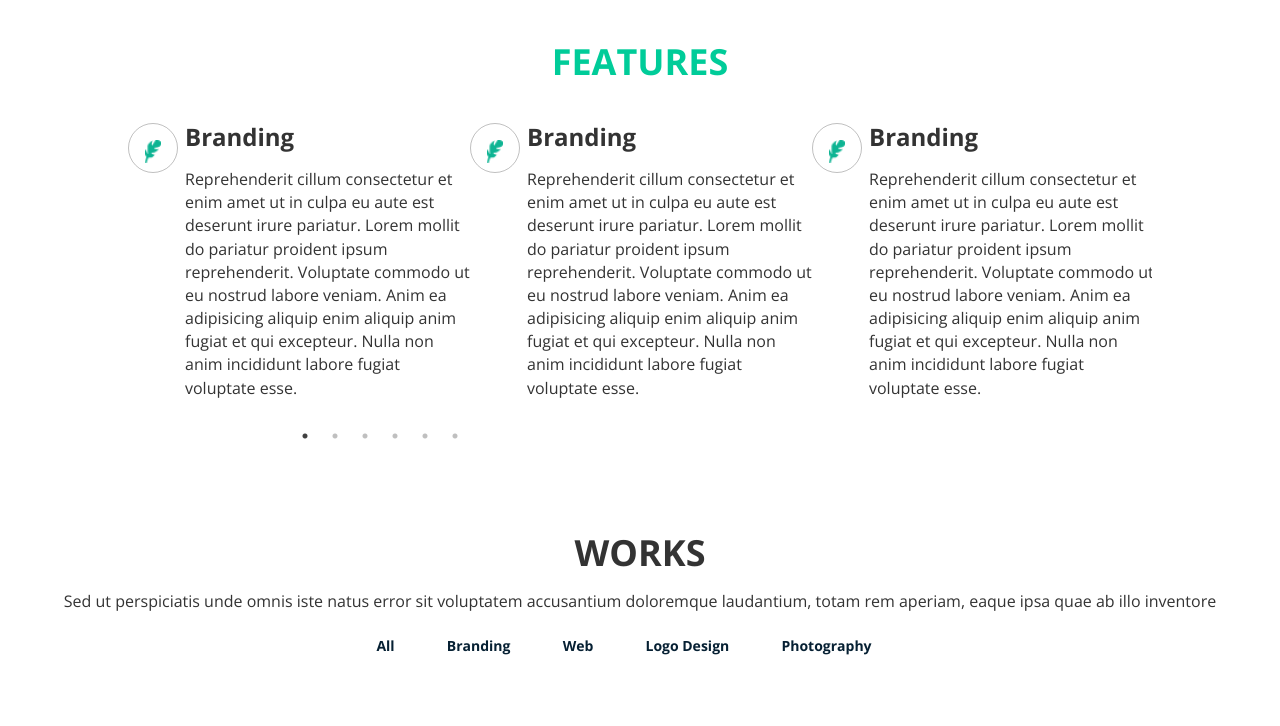
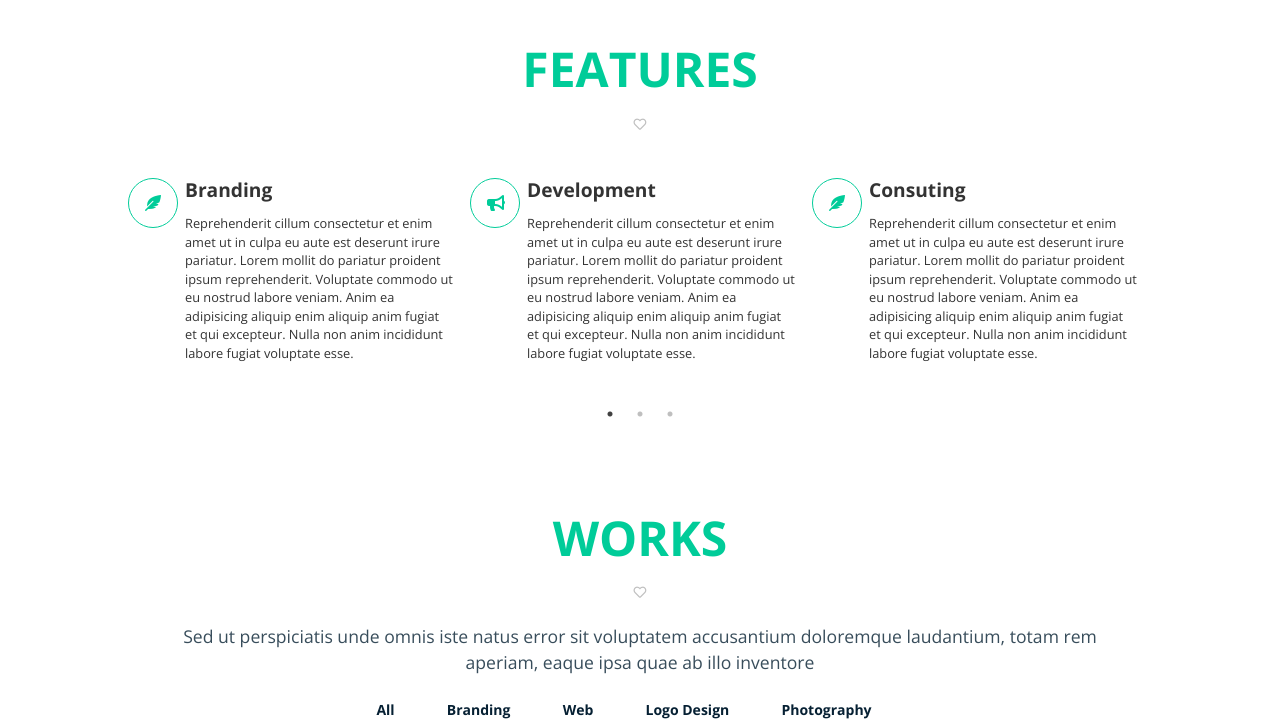
Before and after one commit to coughka/Meet-brandi, a plain HTML site: page index.html in a window 1280 px wide. Shown: the part 880-1606 px from the top of the page. Drawn offline with nearby package versions, Linux system fonts and the light colour scheme; a script that the page names is missing.

Commit message:
styles update

```diff
--- a/css/styles.css
+++ b/css/styles.css
@@ -1,5 +1,5 @@
 @import url("normalize.css");
-@import url('https://fonts.googleapis.com/css?family=Open+Sans:400,700');
+@import url('https://fonts.googleapis.com/css?family=Open+Sans:300,400,700');
 @import url('https://fonts.googleapis.com/css?family=Pacifico');
 
 
@@ -21,22 +21,35 @@ h1, h2, h3, h4 {
 
 h1 {
   margin-top: 0;
-  font-size: 1.5rem;
+  font-size: 1.75rem;
+  letter-spacing:1.4;
 }
 
-h2 {font-size: 3.375rem;}
+h2 {
+    font-size: 4rem;
+    font-weight:300;
+}
 
 .brandi {
     font-weight: 700;
 }
 
-h3 {font-size: 2.25rem;}
+h3 {
+    font-size: 3rem;
+    font-weight:300;
+}
 
 .creaive {
     color:hsl(156, 100%, 50%);
 }
 
-h4 {font-size: 1.5rem;}
+h4 {
+    font-size: 1.2rem;
+}
+
+p {
+    font-size:0.8rem;
+}
 
 small, .font_small {font-size: 0.667rem;}
 
@@ -70,9 +83,10 @@ nav {
 }
 
 nav a {
-    margin-right:0.5rem;
+    margin-right:0.8rem;
     text-decoration:none;
     color:rgba(255,255,255,0.75);
+    font-size:0.8rem;
 }
 
 .jumberton {
@@ -92,10 +106,20 @@ nav a {
     grid-column:span 12;
 }
 
+.jumberton-block h4 {
+    margin-top:1.5rem;
+}
+
+.brandi {
+    font-weight:700;
+}
+
 .jumberton a {
     color:rgba(255,255,255,0.75);
     margin-right:0.25rem;
 }
+
+/*FEATURES*/
 
 section {
     padding:5vh 0;
@@ -105,7 +129,6 @@ section {
     width:80%;
     margin:5vh auto;
     grid-column:span 12;
-
 }
 
 .title {
@@ -114,14 +137,20 @@ section {
     position:relative;
 
     font-family: "Open Sans",sans-serif;
-    font-size: 28px;
-    font-weight: 800;
+    font-size: 1.75rem;
+    font-weight: 700;
     text-transform: uppercase;
+    color:hsl(165, 100%, 40%);
+    font-weight:800;
+}
 
+.title h3 {
+    font-weight:800;
 }
 
 .title i {
     color:rgba(0,0,0,0.25);
+    font-size:0.8rem;
 }
 
 /*.title i::before {
@@ -143,19 +172,15 @@ section {
 }*/
 
 
-.features-content h3 {
-    color:hsl(165, 100%, 40%);
-    font-weight:800;
-}
-
 .features-block {
     display:grid;
     grid-template-columns: 1fr 5fr;
     align-items:start;
 }
 
-.features-block figure {
-    border:1px solid rgba(0,0,0,0.25);
+.features-block i {
+    border:1px solid hsla(165, 100%, 40%, 1);
+    color:hsla(165, 100%, 40%, 1);
     width:1rem;
     height:1rem;
     padding:1rem;
@@ -168,12 +193,23 @@ section {
     font-weight:900;
 }
 
+.text-block {
+    margin-right:1rem;
+}
+
+/*WORK*/
+
 .work-block {
     grid-column:span 12;
 }
 
+.disclaimer p {
+    font-size:1.1rem;
+    color: hsla(205, 79%, 11%,0.8);
+}
+
 .work-content {
-    width:100%;
+    width:75%;
     text-align:center;
 }
 
@@ -193,8 +229,9 @@ section {
     background-color: #0eb493;
     color:white;
     border-radius:1rem;
+}
 
-}
+/*Gallery*/
 
 .gallery-content figure {
     grid-column:span 3;
@@ -391,5 +428,4 @@ ul li {
 
 ul {
     padding:0;
-    columns:2;
 }
--- a/index.html
+++ b/index.html
@@ -3,7 +3,7 @@
 <head>
     <meta charset="utf-8" />
     <meta http-equiv="X-UA-Compatible" content="IE=edge">
-    <title>Page Title</title>
+    <title>Meet Brandi</title>
     <meta name="viewport" content="width=device-width, initial-scale=1">
     <link rel="stylesheet" type="text/css" media="screen" href="css/styles.css">
     <link rel="stylesheet" href="https://use.fontawesome.com/releases/v5.2.0/css/all.css" integrity="sha384-hWVjflwFxL6sNzntih27bfxkr27PmbbK/iSvJ+a4+0owXq79v+lsFkW54bOGbiDQ" crossorigin="anonymous">
@@ -33,7 +33,7 @@
                 <div class="jumberton-block">
                     <h2>Meet <span="brandi">Brandi</span></h2>
                     <h3><span class="creaive">/creative</span> one page template</h3>
-                    <h4>We are professionals</h4>
+                    <h4>We are team of professionals</h4>
                 </div>
                 <div class="jumberton-block">
                     <div class="social-bar">
@@ -49,13 +49,12 @@
             <div class="features-content content">
                     <div class="title">
                         <h3>Features</h3>
+                        <i class="far fa-heart"></i>
                     </div>
                     <div class="regular slider">
                         <div class="slider-item">
                             <div class="features-block">
-                                    <figure>
-                                        <img src="img/feather.png">
-                                    </figure>
+                                <i class="fas fa-feather-alt"></i>
                                 <div class="text-block">
                                     <h4>Branding</h4>
                                     <p>Reprehenderit cillum consectetur et enim amet ut in culpa eu aute est deserunt irure pariatur. Lorem mollit do pariatur proident ipsum reprehenderit. Voluptate commodo ut eu nostrud labore veniam. Anim ea adipisicing aliquip enim aliquip anim fugiat et qui excepteur. Nulla non anim incididunt labore fugiat voluptate esse.</p>
@@ -64,22 +63,18 @@
                             </div>
                             <div class="slider-item">
                                     <div class="features-block">
-                                        <figure>
-                                            <img src="img/feather.png">
-                                        </figure>
+                                        <i class="fas fa-bullhorn"></i>
                                         <div class="text-block">
-                                            <h4>Branding</h4>
+                                            <h4>Development</h4>
                                             <p>Reprehenderit cillum consectetur et enim amet ut in culpa eu aute est deserunt irure pariatur. Lorem mollit do pariatur proident ipsum reprehenderit. Voluptate commodo ut eu nostrud labore veniam. Anim ea adipisicing aliquip enim aliquip anim fugiat et qui excepteur. Nulla non anim incididunt labore fugiat voluptate esse.</p>
                                         </div>
                                     </div>
                             </div>
                             <div class="slider-item">
                                 <div class="features-block">
-                                        <figure>
-                                            <img src="img/feather.png">
-                                        </figure>
+                                    <i class="fas fa-feather-alt"></i>
                                     <div class="text-block">
-                                            <h4>Branding</h4>
+                                        <h4>Consuting</h4>
                                         <p>Reprehenderit cillum consectetur et enim amet ut in culpa eu aute est deserunt irure pariatur. Lorem mollit do pariatur proident ipsum reprehenderit. Voluptate commodo ut eu nostrud labore veniam. Anim ea adipisicing aliquip enim aliquip anim fugiat et qui excepteur. Nulla non anim incididunt labore fugiat voluptate esse.</p>
                                     </div>
                                 </div>
@@ -120,12 +115,14 @@
                     </div>
             </div>
         </section>
+
         <section class="work">
             <div class="work-content content">
                 <div class="title">
                     <h3>Works</h3>
+                    <i class="far fa-heart"></i>
                 </div>
-                <div class="work-block">
+                <div class="work-block disclaimer">
                     <p>Sed ut perspiciatis unde omnis iste natus error sit voluptatem accusantium doloremque laudantium, totam rem aperiam, eaque ipsa quae ab illo inventore</p>
                 </div>
                 <div class="menu-work work-block">
@@ -322,7 +319,7 @@ consequat.</p>
         dots: true,
         infinite: true,
         slidesToShow: 3,
-        slidesToScroll: 1
+        slidesToScroll: 2
       });
         });
     </script>
```
Lines whose indentation alone changed are shown as unchanged.
